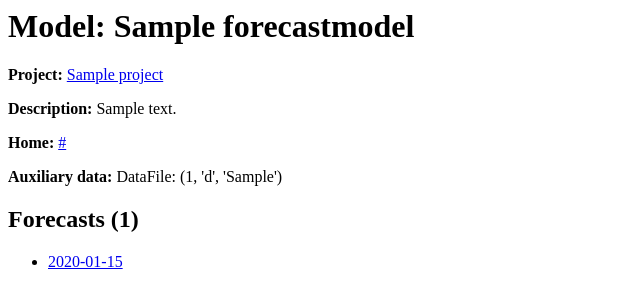
After one commit to reichlab/forecast-repository, a Django app: a page that uses forecast_app/templates/forecast_app/forecastmodel_detail.html in a window 1280 px wide. The commit adds this page. Shown: the top 308 px of the page, without its empty margins (0-640 px from the left). Run offline with Django 3.2, Linux system fonts and the light colour scheme; tables that the repository leaves empty hold one stand-in row (values such as "Sample post").

Commit message:
index and detail pages, with data preview

```diff
--- a/forecast_app/models.py
+++ b/forecast_app/models.py
@@ -1,4 +1,7 @@
+import csv
+
 from django.db import models
+from django.urls import reverse
 
 
 def basic_str(obj):
@@ -19,17 +22,11 @@ class DataFile(models.Model):
     )
     file_type = models.CharField(max_length=1, choices=FILE_TYPES, blank=True, help_text="The data file's type")
 
-
     def __repr__(self):
         return str((self.pk, self.file_type, self.location))
 
-
     def __str__(self):  # todo
         return basic_str(self)
-
-
-    def location_last_part(self):
-        return self.location.split('/')[-1]
 
 
 class Project(models.Model):
@@ -49,13 +46,14 @@ class Project(models.Model):
     # constraint: file_type = 'z'
     core_data = models.ForeignKey(DataFile, on_delete=models.SET_NULL, null=True)
 
-
     def __repr__(self):
         return str((self.pk, self.name))
 
-
     def __str__(self):  # todo
         return basic_str(self)
+
+    def get_absolute_url(self):
+        return reverse('project-detail', args=[str(self.id)])
 
 
 class Target(models.Model):
@@ -68,10 +66,8 @@ class Target(models.Model):
 
     description = models.CharField(max_length=2000, help_text="A few paragraphs describing the target")
 
-
     def __repr__(self):
         return str((self.pk, self.name))
-
 
     def __str__(self):  # todo
         return basic_str(self)
@@ -94,10 +90,8 @@ class TimeZero(models.Model):
         null=True, blank=True,
         help_text="the database date at which models should work with for the timezero_date")  # nullable
 
-
     def __repr__(self):
         return str((self.pk, self.timezero_date, self.version_date))
-
 
     def __str__(self):  # todo
         return basic_str(self)
@@ -121,14 +115,14 @@ class ForecastModel(models.Model):
     # constraint: file_type = 'z'
     auxiliary_data = models.ForeignKey(DataFile, on_delete=models.SET_NULL, null=True, blank=True)  # nullable
 
-
     def __repr__(self):
         return str((self.pk, self.name))
-
 
     def __str__(self):  # todo
         return basic_str(self)
 
+    def get_absolute_url(self):
+        return reverse('forecastmodel-detail', args=[str(self.id)])
 
     def time_zero_for_timezero_date_str(self, timezero_date_str):
         """
@@ -150,14 +144,36 @@ class Forecast(models.Model):
     # Project.mmwr_year_week_num that this forecast applies to
     time_zero = models.ForeignKey(TimeZero, on_delete=models.SET_NULL, null=True)
 
-    # CSV data file in CDC standard format (points and binned distributions)
+    # CSV data file in CDC standard format (points and binned distributions).
+    # recall CDC format: Location,Target,Type,Unit,Bin_start_incl,Bin_end_notincl,Value
     # constraint: file_type = 'c'. must have rows matching Project.targets
     data = models.ForeignKey(DataFile, on_delete=models.SET_NULL, null=True)
-
 
     def __repr__(self):
         return str((self.pk, self.time_zero, self.data))
 
-
     def __str__(self):  # todo
         return basic_str(self)
+
+    def get_absolute_url(self):
+        return reverse('forecast-detail', args=[str(self.id)])
+
+    def get_data_rows(self):
+        """
+        Main accessor of my data. Abstracts where data is located. For now, assumes is a file on the local file system.
+
+        :return: a list of my rows, including the header
+        """
+        rows = []
+        with open(self.data.location) as input_csv_file_fp:
+            input_csv_reader = csv.reader(input_csv_file_fp, dialect=csv.excel)
+            # for location, target, data_type, unit, bin_start_incl, bin_end_notincl, value in input_csv_reader:
+            #     rows.append([1, 2])  # todo
+            rows = list(input_csv_reader)
+        return rows
+
+    def get_data_preview(self):
+        """
+        :return: a preview of my data in the form of a table that's represented as a nested list of rows
+        """
+        return self.get_data_rows()[1:10]  # skip header
--- /dev/null
+++ b/forecast_app/templates/forecast_app/forecastmodel_detail.html
@@ -0,0 +1,21 @@
+<h1>Model: {{ forecastmodel.name }}</h1>
+
+<p><strong>Project:</strong> <a href="{{ forecastmodel.project.get_absolute_url }}">
+    {{ forecastmodel.project.name }}</a></p>
+<p><strong>Description:</strong> {{ forecastmodel.description }}</p>
+<p><strong>Home:</strong> <a href="{{ forecastmodel.url }}">{{ forecastmodel.url }}</a></p>
+<p><strong>Auxiliary data:</strong>
+    {% if forecastmodel.auxiliary_data %}
+        {{ forecastmodel.auxiliary_data }}  {# todo #}
+    {% else %}
+        <small>(no auxiliary data)</small>
+    {% endif %}
+</p>
+
+
+<h2>Forecasts ({{ forecastmodel.forecast_set.all | length }})</h2>
+<ul>
+    {% for forecast in forecastmodel.forecast_set.all|dictsort:"time_zero.timezero_date" %}
+        <li><a href="{{ forecast.get_absolute_url }}">{{ forecast.time_zero.timezero_date|date:"Y-m-d" }}</a></li>
+    {% endfor %}
+</ul>
--- a/forecast_app/urls.py
+++ b/forecast_app/urls.py
@@ -4,6 +4,7 @@ from . import views
 
 urlpatterns = [
     url(r'^$', views.index, name='index'),
-    # url(r'^books/$', views.BookListView.as_view(), name='books'),
-    # url(r'^book/(?P<pk>\d+)$', views.BookDetailView.as_view(), name='book-detail'),
+    url(r'^project/(?P<pk>\d+)$', views.ProjectDetailView.as_view(), name='project-detail'),
+    url(r'^model/(?P<pk>\d+)$', views.ForecastModelDetailView.as_view(), name='forecastmodel-detail'),
+    url(r'^forecast/(?P<pk>\d+)$', views.ForecastDetailView.as_view(), name='forecast-detail'),
 ]
--- a/forecast_app/views.py
+++ b/forecast_app/views.py
@@ -1,15 +1,25 @@
 from django.shortcuts import render
+from django.views.generic import DetailView
 
-from forecast_app.models import Project
+from forecast_app.models import Project, ForecastModel, Forecast
 
 
 def index(request):
-    """
-    View function for home page of site.
-    """
     projects = Project.objects.all()
     return render(
         request,
         'index.html',
         context={'projects': projects},
     )
+
+
+class ProjectDetailView(DetailView):
+    model = Project
+
+
+class ForecastModelDetailView(DetailView):
+    model = ForecastModel
+
+
+class ForecastDetailView(DetailView):
+    model = Forecast
--- a/utils/make_example_projects.py
+++ b/utils/make_example_projects.py
@@ -154,6 +154,9 @@ def add_forecasts_to_model(forecast_model, kot_model_dir_name):
         'EW<mmwr_week>-<team_name>-<sub_date_yyy_mm_dd>.csv'
     """
     kot_model_dir = KOT_DATA_DIR / kot_model_dir_name
+    if not Path(kot_model_dir).exists():
+        raise RuntimeError("KOT_DATA_DIR does not exist: {}".format(KOT_DATA_DIR))
+
     for csv_file in [csv_file for csv_file in kot_model_dir.glob('*.csv')]:  # 'EW1-KoTstable-2017-01-17.csv'
         mmwr_week = csv_file.name.split('-')[0].split('EW')[1]  # re.split(r'^EW(\d*).*$', csv_file.name)[1]
         timezero_date = mmwr_week_to_end_date_2016_2017(int(mmwr_week))
```
Also changed, not shown: forecast_app/templates/forecast_app/forecast_detail.html (added, +37 -0 lines), forecast_app/templates/forecast_app/project_detail.html (added, +34 -0 lines), forecast_app/templates/index.html (+10 -37 lines), readme.md.
